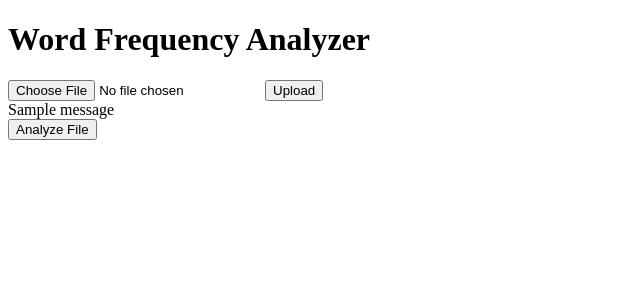
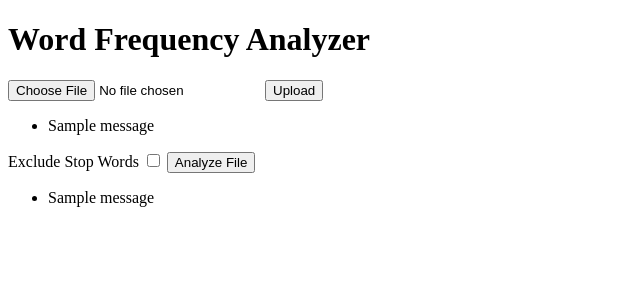
Before and after one commit to tagrey/flare-health-webapp, a Flask app: page / in a window 1280 px wide. Shown: the top 300 px of the page, without its empty margins (0-640 px from the left). Run offline with Flask 2, Linux system fonts and the light colour scheme; one stand-in notice (Sample message) is shown.

Commit message:
Add checkbox for excluding stop words and improve output formatting

```diff
--- a/analyze.py
+++ b/analyze.py
@@ -1,6 +1,6 @@
 ## Analyze, stem, and exclude stop words from analysis
 
-def analyze_file(exclude_stop_words=False):
+def analyze_file(exclude_stop_words):
 	stop_words = set()
 	if exclude_stop_words:
 		with open('files/stop-words.txt') as stop_words_file:
@@ -12,7 +12,7 @@
 			words = line.replace('\n', '').split(' ')
 			for word in words:
 				word = word.lower()
-				if exclude_stop_words and word not in stop_words and word != '':
+				if word not in stop_words and word != '':
 					if word not in frequencies:
 						frequencies[word] = 0
 					frequencies[word] += 1
--- a/app.py
+++ b/app.py
@@ -13,13 +13,17 @@
 	file = request.files['file']
 	if file:
 		file.save("example.txt")
-		flash("Upload Successful!")
-		return render_template('index.html')
+		flash("Upload Successful!", "feedback")
+	flash("No file chosen", "feedback")
+	return render_template('index.html')
 
-@app.route("/analyze", methods=['GET'])
+
+@app.route("/analyze", methods=['POST'])
 def analyze():
-	top_25 = analyze_file()
-	flash(top_25)
+	exclude_stop_words = request.form.get('exclude-stop-words')
+	top_25 = analyze_file(exclude_stop_words)
+	for pair in top_25:
+		flash(pair, "analysis")
 	return render_template('index.html')
 
 if __name__ == "__main__":
--- a/templates/index.html
+++ b/templates/index.html
@@ -9,12 +9,37 @@
     <input type=file name=file>
     <input type=submit value=Upload>
 </form>
-{% for message in get_flashed_messages() %}
-    <div class="flash">{{ message }}</div>
-{% endfor %}
-<form name="analyze" action='/analyze'>
-	 <input type='Submit' value='Analyze File'>
+
+{% with feedback = get_flashed_messages(category_filter=["feedback"]) %}
+{% if feedback %}
+<div class="feedback">
+	<ul>
+	{%- for msg in feedback %}
+	<li>{{ msg }}</li>
+	{% endfor -%}
+	</ul>
+</div>
+{% endif %}
+{% endwith %}
+
+<form name="analyze" method=post action='/analyze'>
+	<label for="exclude-stop-words">Exclude Stop Words</label>
+	<input type="checkbox" name="exclude-stop-words">
+	<input type='Submit' value='Analyze File'>
 </form>
+
+{% with analysis = get_flashed_messages(category_filter=["analysis"]) %}
+{% if analysis %}
+<div class="alert-message block-message error">
+	<ul>
+	{%- for msg in analysis %}
+	<li>{{ msg }}</li>
+	{% endfor -%}
+	</ul>
+</div>
+{% endif %}
+{% endwith %}
+
 </body>
 
 </html>
```
